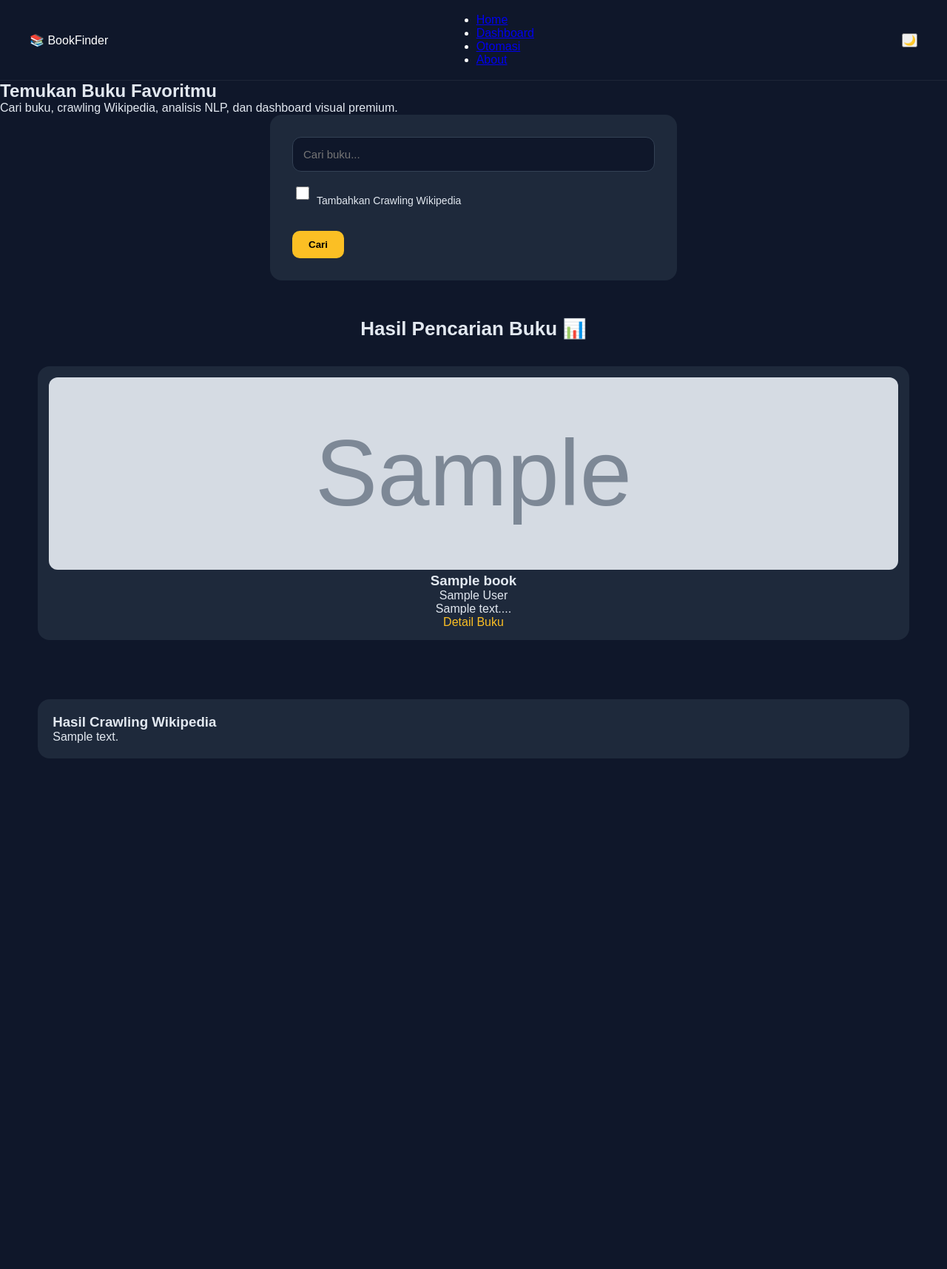
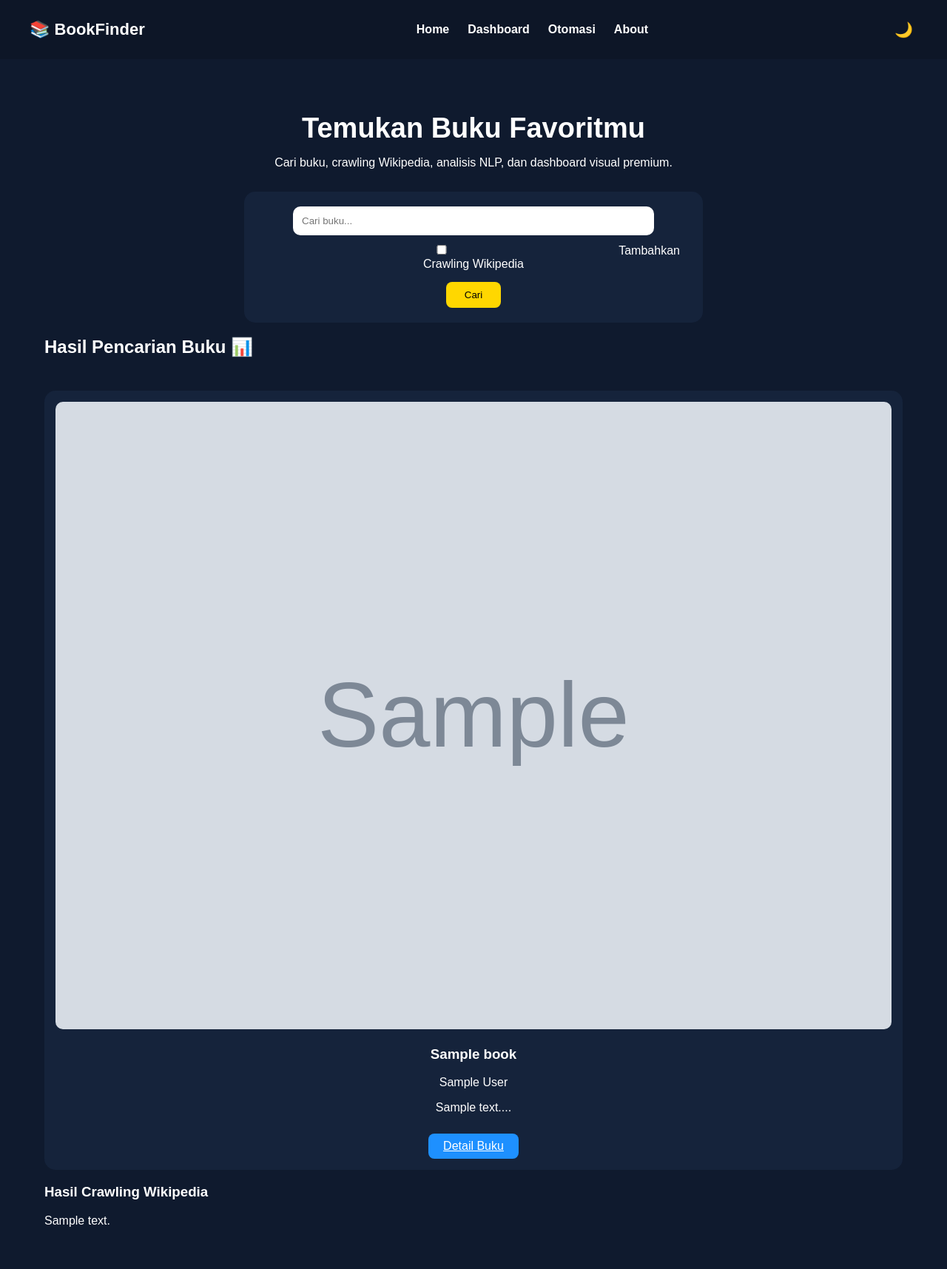
Before and after one commit to muhammadDamarZakyAL-Ayyubi/BookFinder-FinalProject, a Flask app: template templates/index.html in a window 1280 px wide. Shown: the whole page at 74% size. Before the commit the page ends 1025 px from the top, so only its background shows below. Run offline with Flask 3, Linux system fonts and the light colour scheme; the template is opened without the code that fills it: most values are stand-ins (such as "Sample title", 1, 10 or a date in 2020); grey boxes marked "Sample" are stand-in pictures; parts of the project's set-up code (start-up, migrations or seed data) failed here and were passed over.

Commit message:
Update style.css

```diff
--- a/static/css/style.css
+++ b/static/css/style.css
@@ -1,283 +1,140 @@
-* {
+/* GLOBAL */
+body {
     margin: 0;
-  padding: 0;
-  box-sizing: border-box;
+    font-family: Arial, sans-serif;
+    transition: background 0.3s, color 0.3s;
 }
 
-/* BASE */
-body {
-  font-family: 'Poppins', sans-serif;
-  background: #0f172a;
-  color: #e2e8f0;
-  transition: all .25s ease;
+.dark {
+    background: #0f1a2e;
+    color: white;
 }
 
-/* ========== NAVBAR ========== */
+.light {
+    background: white;
+    color: black;
+}
+
+/* NAVBAR */
 .navbar {
-  width: 100%;
-  padding: 18px 40px;
-  background: #0f172a;
-  color: white;
     display: flex;
     justify-content: space-between;
+    padding: 15px 40px;
+    background: #0d1627;
+    color: white;
     align-items: center;
-  border-bottom: 1px solid rgba(255,255,255,0.06);
 }
 
-.navbar h1 {
-  font-size: 26px;
-  font-weight: 600;
+.nav-links {
+    list-style: none;
+    display: flex;
+    gap: 25px;
 }
 
-.navbar nav a {
-  color: #e2e8f0;
-  margin-left: 25px;
+.nav-links a {
+    color: white;
     text-decoration: none;
-  font-weight: 500;
-  transition: .2s;
+    font-weight: bold;
 }
 
-.navbar nav a:hover {
-  color: #fbbf24;
+.logo {
+    font-size: 22px;
+    font-weight: bold;
 }
 
-.theme-btn {
-  margin-left: 20px;
+#toggle-theme {
+    font-size: 20px;
+    border: none;
     background: none;
-  border: none;
-  color: #e2e8f0;
-  font-size: 22px;
     cursor: pointer;
 }
 
-/* ========== HERO ========== */
-.hero {
-  text-align: center;
-  padding: 80px 20px 40px;
+/* CONTENT */
+.container {
+    padding: 40px 60px;
 }
 
-.hero h2 {
+.title {
+    text-align: center;
     font-size: 38px;
-  margin-bottom: 12px;
-  font-weight: 700;
+    margin-bottom: 5px;
 }
 
-.hero p {
-  color: #94a3b8;
+.subtitle {
+    text-align: center;
     margin-bottom: 30px;
 }
 
-/* ========== SEARCH BOX ========== */
+/* SEARCH BOX */
 .search-box {
-  max-width: 550px;
-  margin: 0 auto;
-  padding: 30px;
-  background: #1e293b;
-  border-radius: 16px;
+    background: #15233b;
+    padding: 20px;
+    border-radius: 15px;
+    width: 50%;
+    margin: auto;
+    text-align: center;
 }
 
 .search-box input {
-  width: 100%;
-  padding: 14px;
-  border-radius: 12px;
-  outline: none;
-  border: 1px solid #334155;
-  background: #0f172a;
-  color: #e2e8f0;
-  margin-bottom: 20px;
-  font-size: 15px;
+    width: 80%;
+    padding: 12px;
+    border-radius: 10px;
+    border: none;
 }
 
-.search-box input:focus {
-  border-color: #fbbf24;
+.checkbox-row {
+    margin-top: 10px;
 }
 
-/* CHECKBOX FIX */
-.checkbox-row {
-  display: flex;
-  align-items: center;
-  gap: 10px;
-  justify-content: flex-start;
-  margin-bottom: 12px;
-  padding-left: 5px;
-}
-
-.checkbox-row input[type="checkbox"] {
-  width: 18px;
-  height: 18px;
-  accent-color: #fbbf24;
+.btn-primary {
+    margin-top: 15px;
+    padding: 10px 25px;
+    background: gold;
+    border: none;
+    border-radius: 8px;
     cursor: pointer;
 }
 
-.checkbox-row label {
-  font-size: 14px;
-  cursor: pointer;
-  color: #e2e8f0;
-}
-
-/* BUTTON */
-.btn-primary {
-  margin-top: 10px;
-  padding: 11px 22px;
-  background: #fbbf24;
-  border: none;
-  border-radius: 10px;
-  font-weight: 600;
-  cursor: pointer;
-}
-
-.btn-primary:hover {
-  background: #d97706;
-}
-
-/* ========== BOOK GRID LIST ========== */
-.section-title {
-  text-align: center;
-  margin-top: 50px;
-  font-size: 26px;
-}
-
+/* BOOK GRID */
 .book-grid {
-  width: 92%;
-  margin: 35px auto 80px auto;
     display: grid;
-  grid-template-columns: repeat(auto-fit, minmax(220px, 1fr));
-  gap: 22px;
+    grid-template-columns: repeat(auto-fit, minmax(250px, 1fr));
+    gap: 20px;
+    padding-top: 25px;
 }
 
 .book-card {
-  background: #1e293b;
+    background: #15233b;
     padding: 15px;
-  border-radius: 16px;
+    border-radius: 15px;
     text-align: center;
-  transition: .2s;
-}
-
-.book-card:hover {
-  transform: translateY(-4px);
 }
 
 .book-card img {
     width: 100%;
-  height: 260px;
-  object-fit: cover;
-  border-radius: 12px;
+    border-radius: 10px;
 }
 
-.book-card a {
-  color: #fbbf24;
-  text-decoration: none;
+.detail-btn {
+    display: inline-block;
+    margin-top: 10px;
+    padding: 8px 20px;
+    background: dodgerblue;
+    color: white;
+    border-radius: 8px;
 }
 
-/* ========== CRAWLING BOX ========== */
-.crawl-box {
-  width: 92%;
-  margin: 30px auto;
-  padding: 20px;
-  background: #1e293b;
-  border-radius: 16px;
+/* CARDS */
+.card {
+    background: #15233b;
+    padding: 25px;
+    border-radius: 15px;
+    margin-bottom: 30px;
 }
 
-/* ========== DASHBOARD FIXED ========== */
-.dash-card {
-  max-width: 900px;
-  margin: 40px auto;
-  background: #1e293b;
-  padding: 25px;
-  border-radius: 16px;
+/* WORDCLOUD */
+.wordcloud-img {
+    width: 70%;
+    display: block;
+    margin: auto;
 }
-
-/* Prevent all charts from being huge */
-canvas {
-  max-width: 100%;
-  display: block;
-  margin: 0 auto;
-}
-
-/* FIX PIE CHART OVERSIZE */
-#ratingChart {
-  max-width: 520px !important;
-  height: 420px !important;
-  margin: 30px auto !important;
-  display: block;
-}
-
-
-/* ========== ABOUT PAGE ========== */
-.about-card {
-  max-width: 750px;
-  margin: 60px auto;
-  padding: 35px;
-  background: #1e293b;
-  border-radius: 16px;
-  line-height: 1.6;
-}
-
-.about-card h2 {
-  font-size: 30px;
-  margin-bottom: 10px;
-  font-weight: 700;
-}
-
-.about-card h3 {
-  margin-top: 25px;
-  font-size: 20px;
-  margin-bottom: 10px;
-}
-
-.about-sub {
-  color: #cbd5e1;
-  margin-bottom: 15px;
-}
-
-.about-list {
-  padding-left: 20px;
-  color: #e2e8f0;
-}
-
-.about-dev {
-  margin-top: 12px;
-  font-size: 15px;
-}
-
-/* FOOTER */
-footer {
-  margin-top: 50px;
-  padding: 20px;
-  text-align: center;
-  color: #94a3b8;
-}
-
-/* ========== LIGHT MODE ========== */
-
-body.light {
-  background: #f8fafc;
-  color: #0f172a;
-}
-
-body.light .navbar {
-  background: #ffffff;
-  border-bottom: 1px solid #e2e8f0;
-  color: #0f172a;
-}
-
-body.light .navbar nav a {
-  color: #0f172a;
-}
-
-body.light .search-box,
-body.light .book-card,
-body.light .dash-card,
-body.light .about-card,
-body.light .crawl-box {
-  background: white;
-  color: #0f172a;
-  border: 1px solid #e2e8f0;
-}
-
-body.light input {
-  background: #f1f5f9;
-  border: 1px solid #cbd5e1;
-}
-
-/* END */
```
Lines whose indentation alone changed are shown as unchanged.
